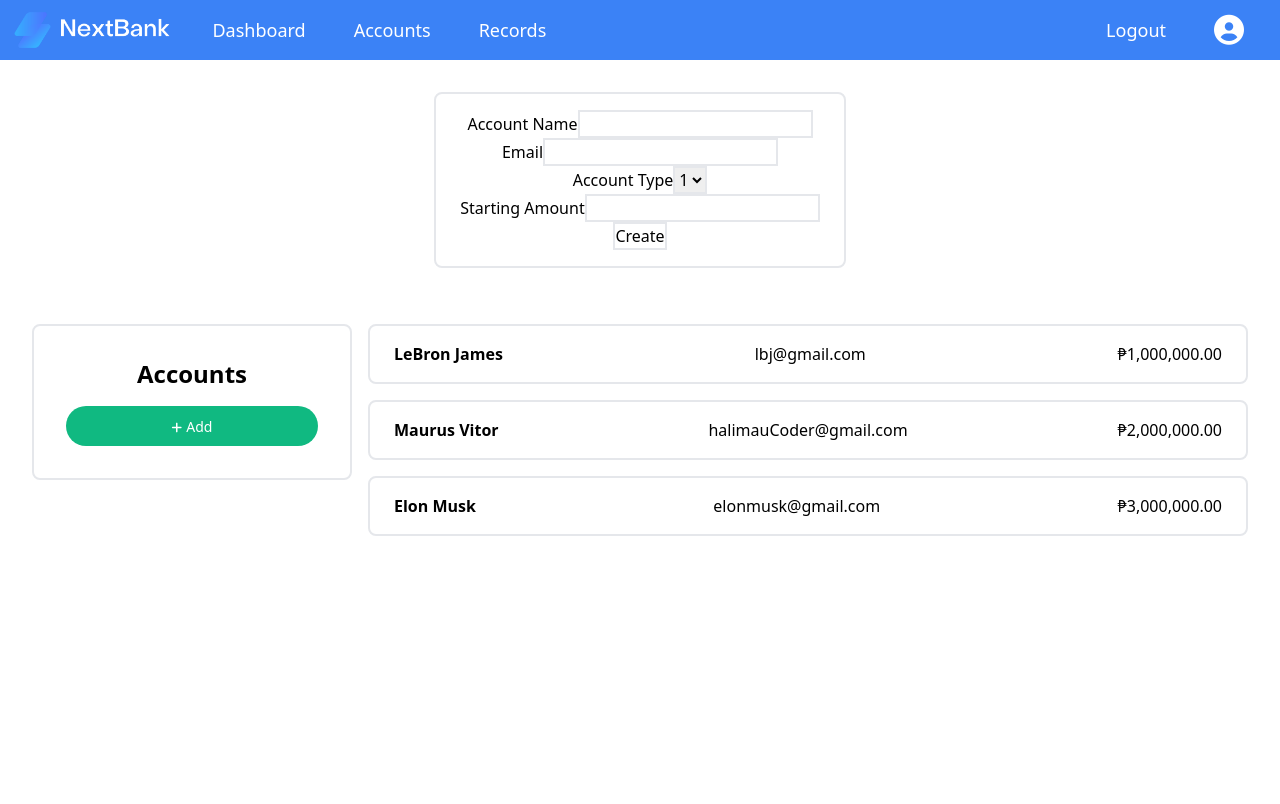
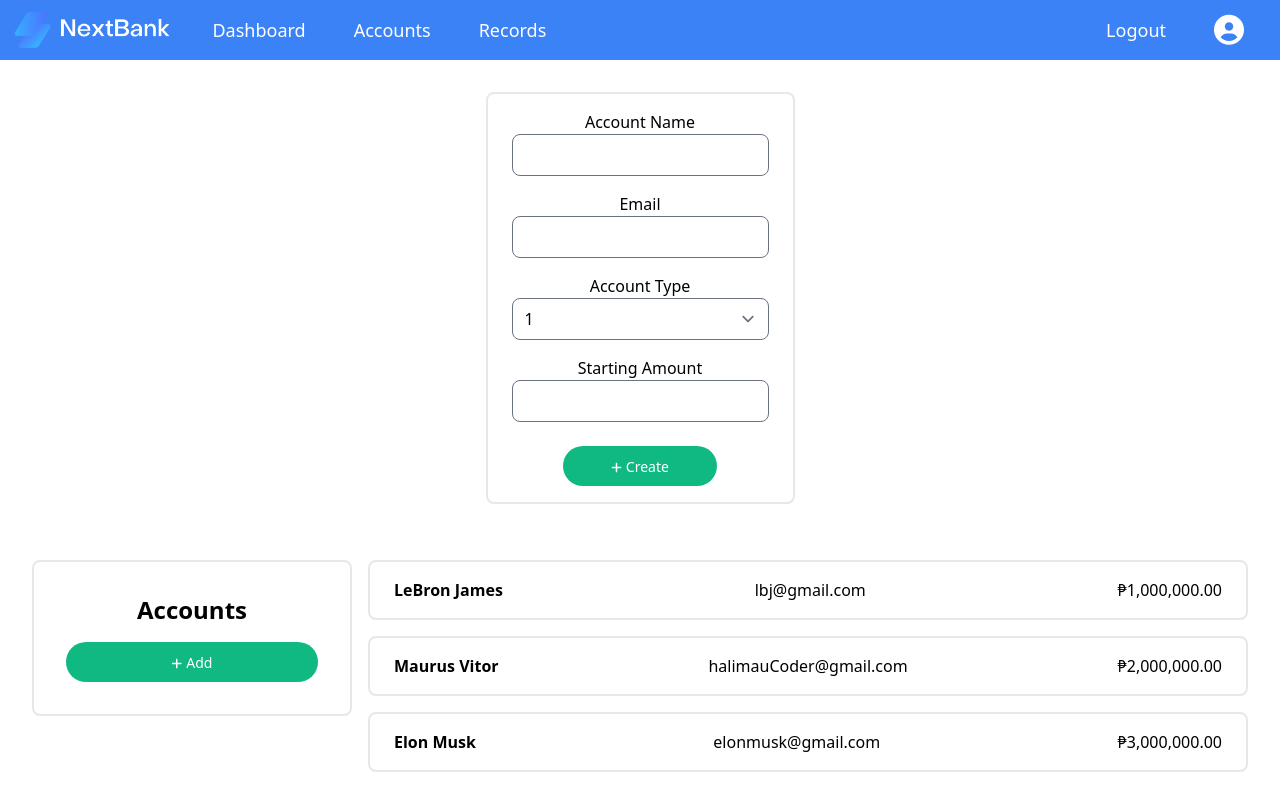
Before and after one commit to bananakiu/bank-app, a React (Create React App) app: page / in a window 1280 px wide. Built offline with nearby package versions, Linux system fonts and the light colour scheme.

Commit message:
style add account form

```diff
--- a/src/App.js
+++ b/src/App.js
@@ -5,6 +5,7 @@ import RecordsPage from './components/records/recordsPage';
 import LoginPage from './components/login/loginPage';
 import { addAccount } from './utils/accounts';
 import React, { useState } from 'react';
+import Button from './components/common/button';
 
 // App
 const App = () => {
@@ -112,29 +113,37 @@ const App = () => {
           py-4 px-6 mt-8 mb-4 mx-8
           border-gray-150 border-2 rounded-lg
           transition duration-200
+          flex flex-col justify-center
           ">
-            <div>
+            <div className="flex flex-col mb-4">
               <label>Account Name</label>
-              <input type="text" value={newAccountName} onChange={handleNewAccountNameChange} required className="border-2"/>
+              <input type="text" value={newAccountName} onChange={handleNewAccountNameChange} required className="form-input rounded-lg"/>
             </div>
-            <div>
+            <div className="flex flex-col mb-4">
               <label>Email</label>
-              <input type="email" value={newEmail} onChange={handleNewEmailChange} required className="border-2"/>
+              <input type="email" value={newEmail} onChange={handleNewEmailChange} required className="form-input rounded-lg"/>
             </div>
-            <div>
+            <div className="flex flex-col mb-4">
               <label>Account Type</label>
-              <select value={newAccountType} onChange={handleNewAccountTypeChange} required className="border-2">
+              <select value={newAccountType} onChange={handleNewAccountTypeChange} required className="form-select rounded-lg">
                 <option value="1">1</option>
                 <option value="2">2</option>
                 <option value="3">3</option>
               </select>
             </div>
-            <div>
+            <div className="flex flex-col mb-6">
               <label>Starting Amount</label>
-              <input type="number" value={newInitialAmount} required onChange={handleNewInitialAmountChange} className="border-2"/>
+              <input type="number" value={newInitialAmount} required onChange={handleNewInitialAmountChange} className="form-input rounded-lg"/>
             </div>
             <div>
-              <button className="border-2">Create</button>
+              <Button
+                content={<>
+                    <i className="fas fa-plus text-xs"></i> <span className="text-sm">Create</span>
+                </>}
+                color="bg-green-500"
+                hoverColor="hover:bg-green-600"
+                otherStyling="w-3/5"
+              />
             </div>
 
           </form>
```
